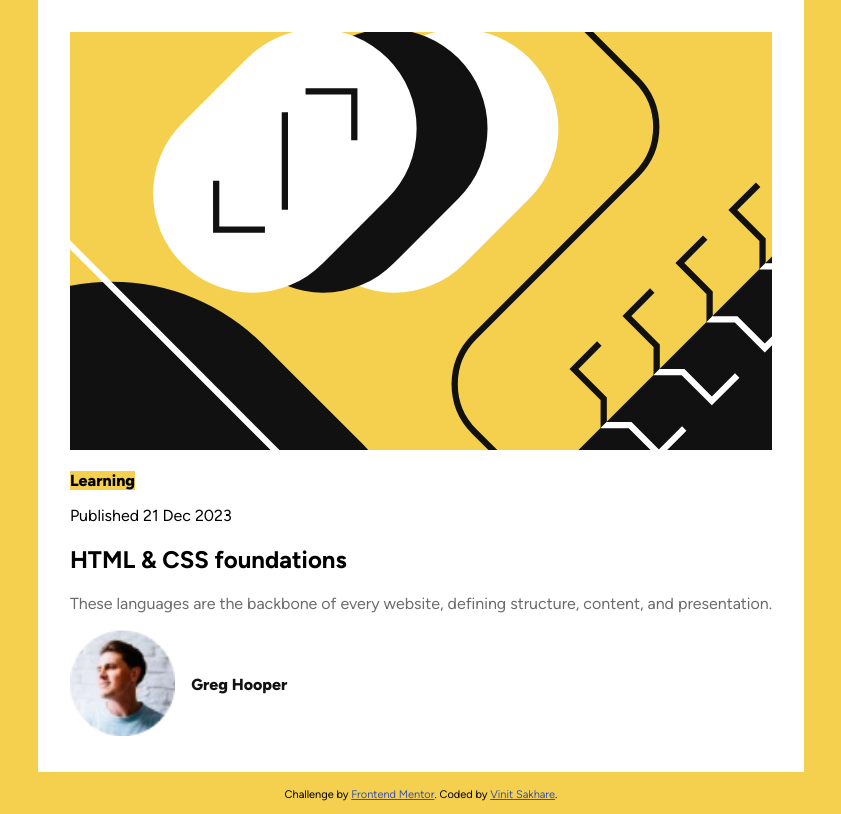
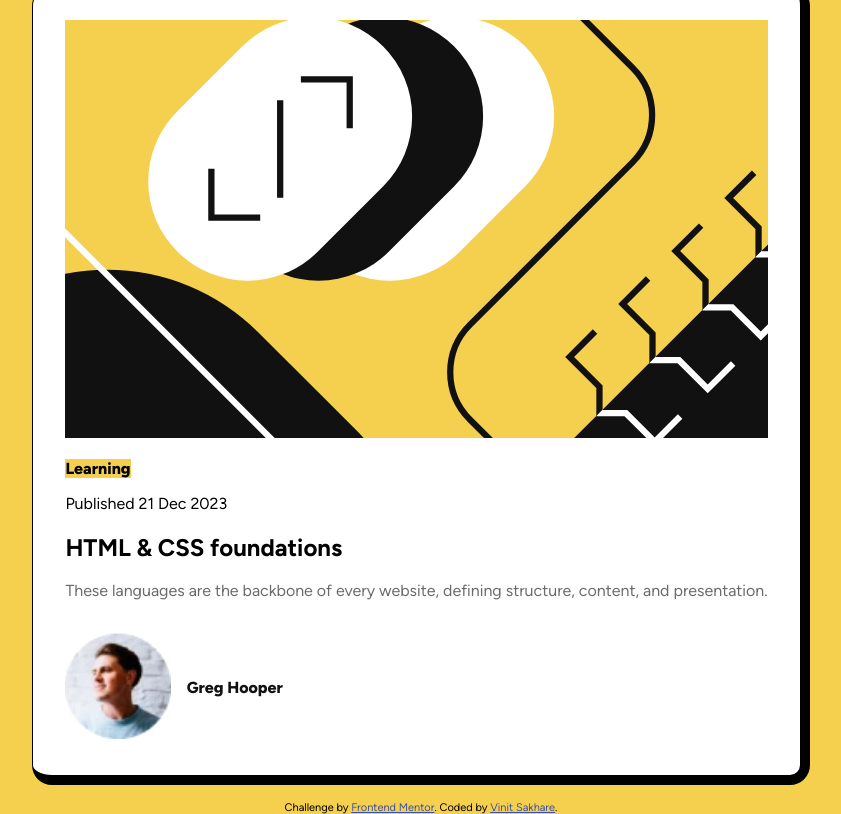
Before and after one commit to Vinit1234/FrontEndMentorProjects, a plain HTML site: page 2-blog-preview-card-main/index.html in a window 1280 px wide. Shown: the whole page, without its empty margins (219-1060 px from the left). Drawn offline with Linux system fonts and the light colour scheme.

Commit message:
Added border scheme for the card box

```diff
--- a/2-blog-preview-card-main/styles.css
+++ b/2-blog-preview-card-main/styles.css
@@ -97,6 +97,7 @@ article>p{
 .author{
     display: flex;
     align-items: center;
+    margin-top: 2rem;
 }
 
 .profile-pic{
@@ -108,6 +109,18 @@ article>p{
     width: 100%;
 }
 
+/* Card border schemes */
+.box, .img-cover {
+    border-radius: 20px;
+}
+
+.box{
+    border-style: solid;
+    border-top: 1px solid;
+    border-right:  10px solid;
+    border-bottom:  10px solid;
+    border-left:  1px solid;
+}
 
 
 
```
